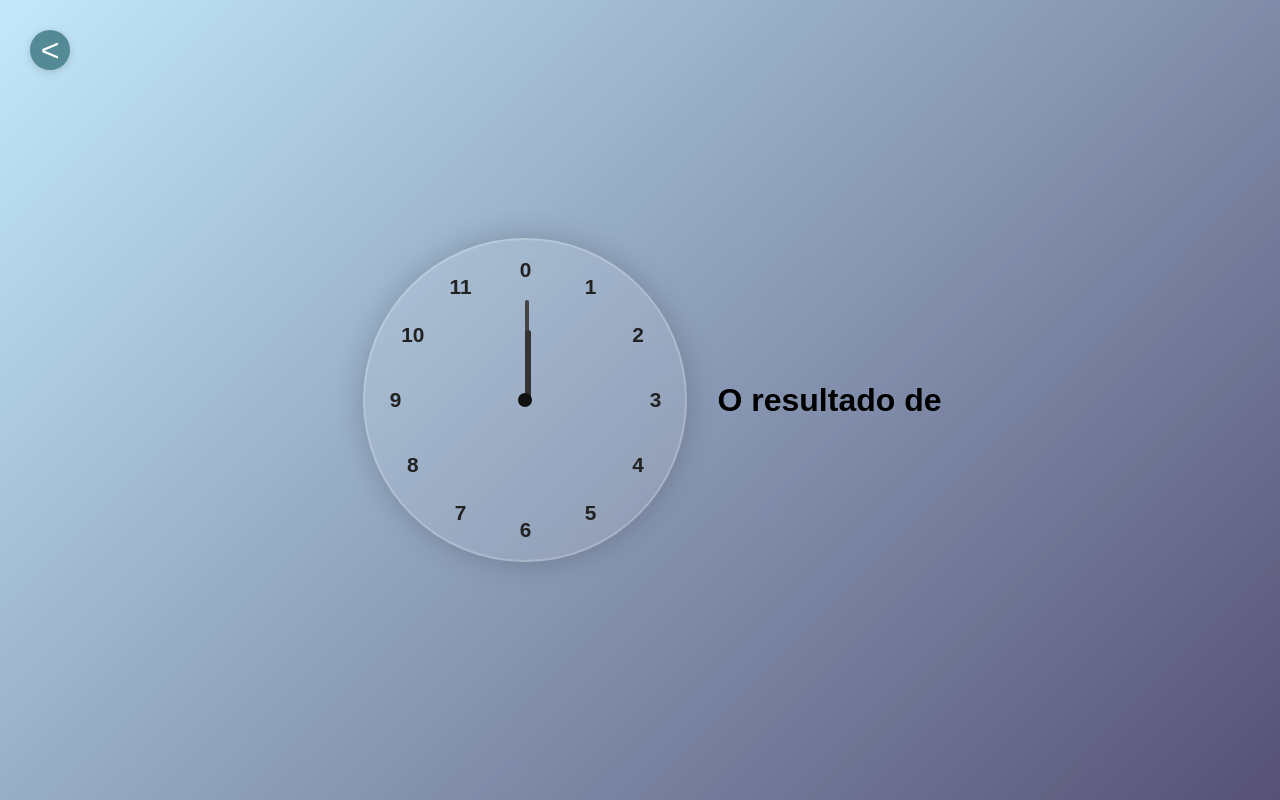
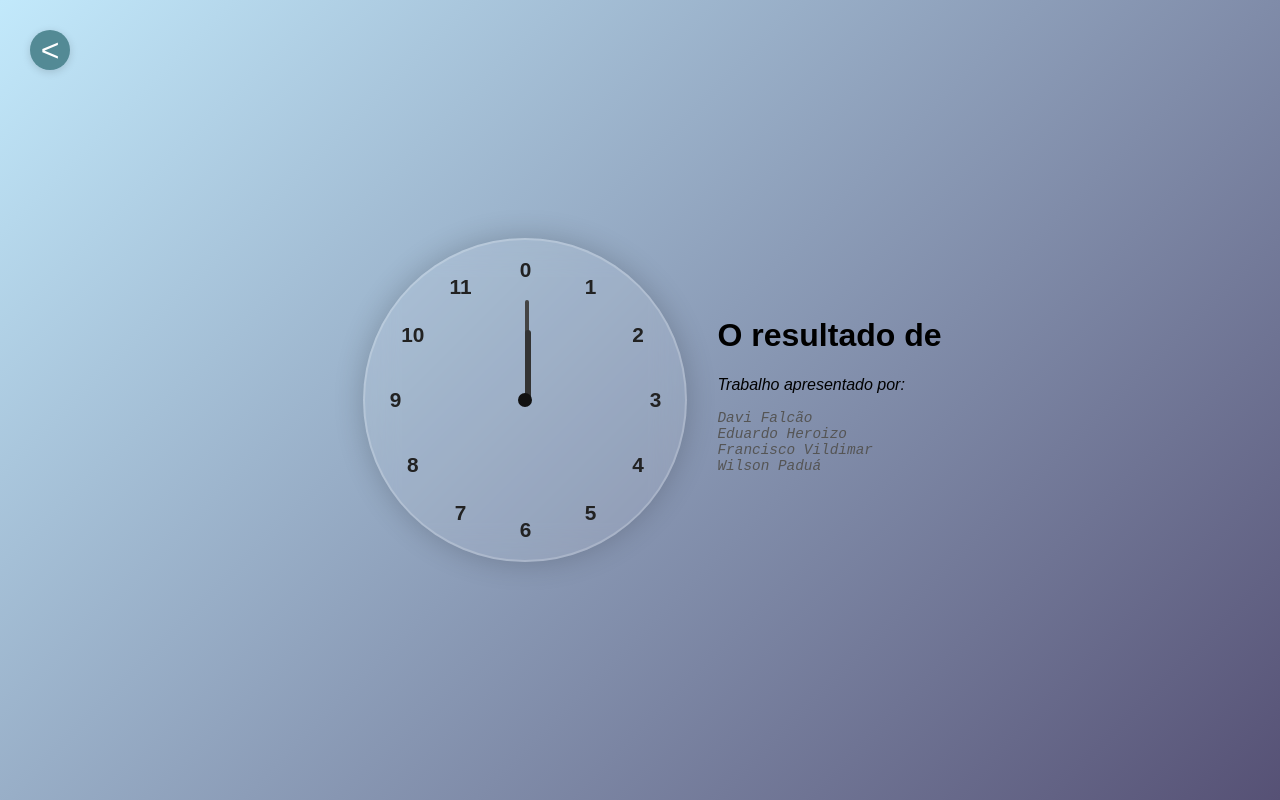
Before and after one commit to Davi-Falcao/ProjetoFMCC2, a plain HTML site: page Relogio/Relogio.html in a window 1280 px wide. Drawn offline with Linux system fonts and the light colour scheme.

Commit message:
Nomes dos participantes

```diff
--- a/Relogio/Relogio.html
+++ b/Relogio/Relogio.html
@@ -6,11 +6,21 @@
     <title>Relógio Analógico</title>
     <link rel="stylesheet" href="../HomePage/homepage.css">
     <style>
-        /* Resultado em preto e negrito */
         #resultado {
-            color: #000000; /* preto */
+            color: #000000;
             font-weight: bold;
             margin-left: 5px;
+        }
+        .autor {
+            margin-top: 20px;
+            font-size: 1rem;
+            font-style: italic;
+        }
+        .outros-nomes {
+            margin-top: 10px;
+            font-size: 0.9rem;
+            font-style: italic;
+            color: #555;
         }
     </style>
 </head>
@@ -27,15 +37,22 @@
 
     <div class="resultado-congruencia" id="resultado-congruencia">
         <h1>O resultado de <span id="resultado"></span></h1>
+        <!-- Autor principal -->
+        <p class="autor">Trabalho apresentado por: </p>
+        <!-- Outros nomes -->
+        <pre class="outros-nomes">
+Davi Falcão
+Eduardo Heroizo
+Francisco Vildimar
+Wilson Paduá
+        </pre>
     </div>
 
     <script src="Relogio.js"></script>
     <script>
-        // Pega o valor do parâmetro "resultado" da URL
         const urlParams = new URLSearchParams(window.location.search);
         const resultado = urlParams.get('resultado');
 
-        // Coloca o resultado no <span>
         if (resultado !== null) {
             document.getElementById('resultado').textContent = resultado;
         }
```
